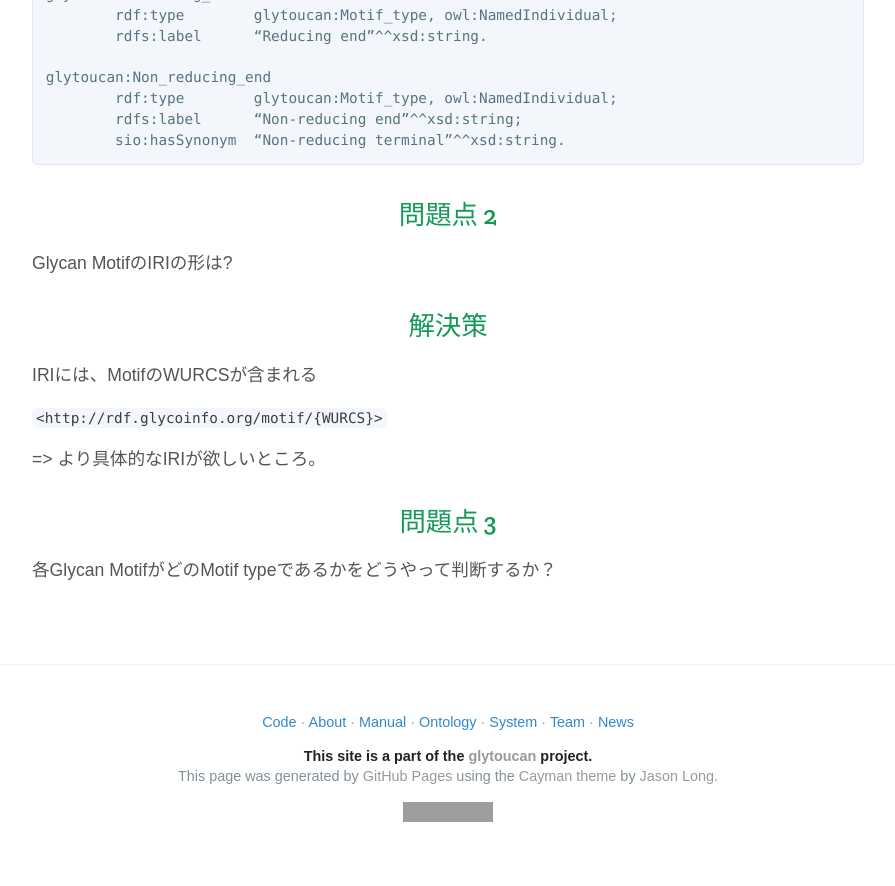
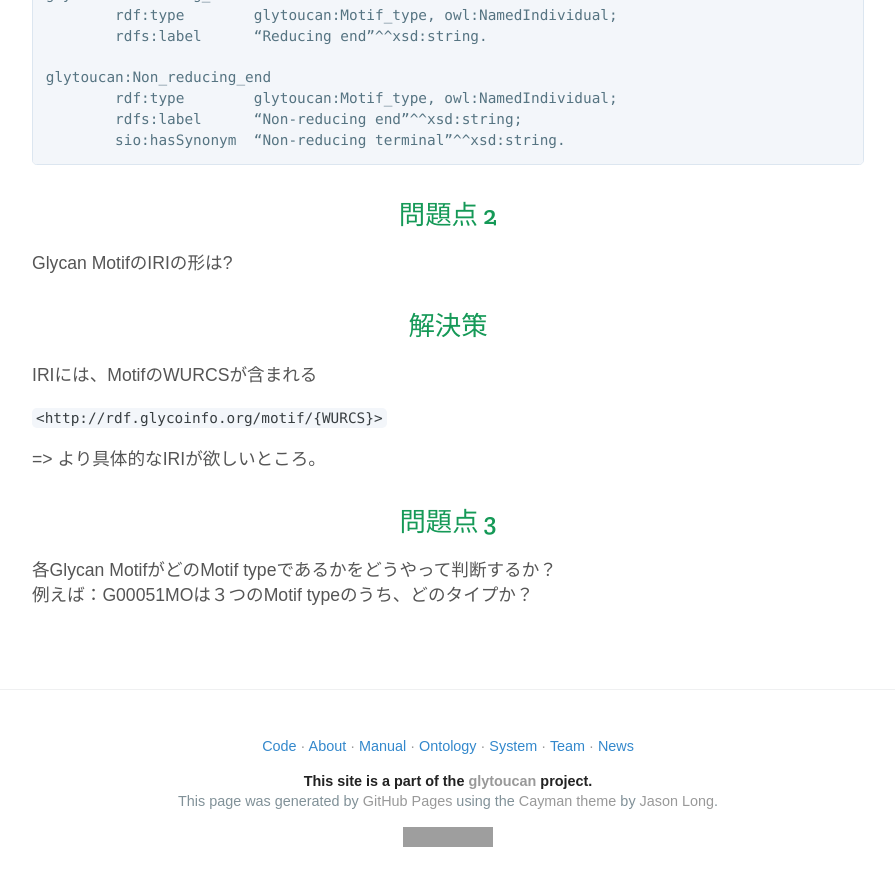
Before and after one commit to glytoucan/glytoucan, a Jekyll site: the page built from system/rdf/devMotifRdf.md, in a window 1280 px wide and 900 px high, scrolled down 1952 px. Shown: the top 886 px of the window, without its empty margins (192-1087 px from the left). Built offline with Jekyll 4.4.1, drawn with Linux system fonts in a browser that asks for light colours; nearby versions of some CDN libraries; grey boxes are pictures that could not be loaded.

Commit message:
update devMotifRdf.md

```diff
--- a/system/rdf/devMotifRdf.md
+++ b/system/rdf/devMotifRdf.md
@@ -121,3 +121,4 @@
 ## 問題点 3
 
 各Glycan MotifがどのMotif typeであるかをどうやって判断するか？
+例えば：G00051MOは３つのMotif typeのうち、どのタイプか？
```
